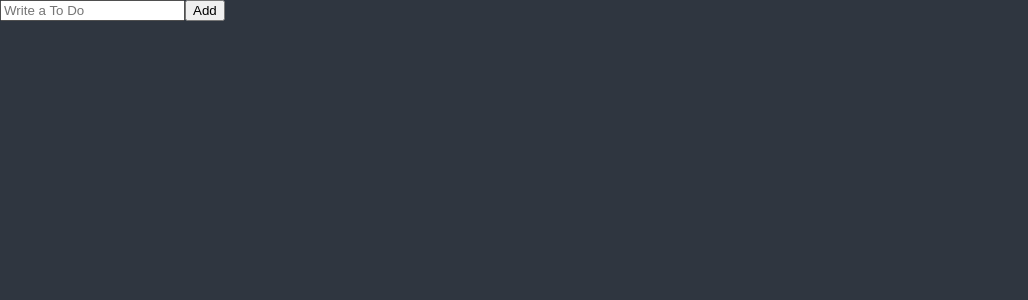
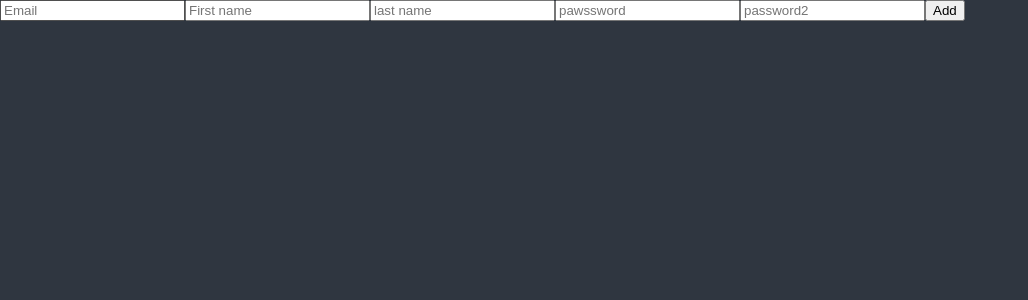
Before and after one commit to yeongminChae/React-Masterclass, a React (Create React App) app in the folder react-masterclass-TS/: page / in a window 1280 px wide. Shown: the top 300 px of the page, without its empty margins (0-1028 px from the left). Built offline with nearby package versions, Linux system fonts and the light colour scheme.

Commit message:
chapter 4 : why react-hook-form

```diff
--- a/react-masterclass-TS/package.json
+++ b/react-masterclass-TS/package.json
@@ -16,6 +16,7 @@
     "react-apexcharts": "^1.4.0",
     "react-dom": "^18.2.0",
     "react-helmet": "^6.1.0",
+    "react-hook-form": "^7.33.1",
     "react-query": "^3.39.1",
     "react-router-dom": "^5.3.0",
     "react-scripts": "5.0.1",
--- a/react-masterclass-TS/src/ToDoList.tsx
+++ b/react-masterclass-TS/src/ToDoList.tsx
@@ -1,21 +1,49 @@
 import React, { useState } from "react";
+import { useForm } from "react-hook-form";
+
+// without react-hook-form
+
+// function ToDoList() {
+//   const [ToDo, setToDo] = useState("");
+//   const [ToDoError, setToDoError] = useState("");
+//   const onChange = (event: React.FormEvent<HTMLInputElement>) => {
+//     const {
+//       currentTarget: { value },
+//     } = event;
+//     setToDoError("");
+//     setToDo(value);
+//   };
+//   const onSubmit = (event: React.FormEvent<HTMLFormElement>) => {
+//     event.preventDefault();
+//     if (ToDo.length < 10) {
+//       return setToDoError("ToDo shoudl be longer");
+//     }
+//     console.log("submit");
+//   };
+//   return (
+//     <div>
+//       <form onSubmit={onSubmit}>
+//         <input onChange={onChange} value={ToDo} placeholder="Write a To Do" />
+//         <button>Add </button>
+//         {ToDoError != "" ? ToDoError : ""}
+//       </form>
+//     </div>
+//   );
+// }
+
+// with react-hook-form
 
 function ToDoList() {
-  const [ToDo, setToDo] = useState("");
-  const onChange = (event: React.FormEvent<HTMLInputElement>) => {
-    const {
-      currentTarget: { value },
-    } = event;
-    setToDo(value);
-  };
-  const onSubmit = (event: React.FormEvent<HTMLFormElement>) => {
-    event.preventDefault();
-    console.log(ToDo);
-  };
+  const { register, watch } = useForm();
+  console.log(watch());
   return (
     <div>
-      <form onSubmit={onSubmit}>
-        <input onChange={onChange} value={ToDo} placeholder="Write a To Do" />
+      <form>
+        <input {...register("Email")} placeholder="Email" />
+        <input {...register("Firstname")} placeholder="First name" />
+        <input {...register("lastname")} placeholder="last name" />
+        <input {...register("password")} placeholder="pawssword" />
+        <input {...register("password2")} placeholder="password2" />
         <button>Add </button>
       </form>
     </div>
```
Also changed, not shown: 1 other file (tests, documents, lock files or other folders).
